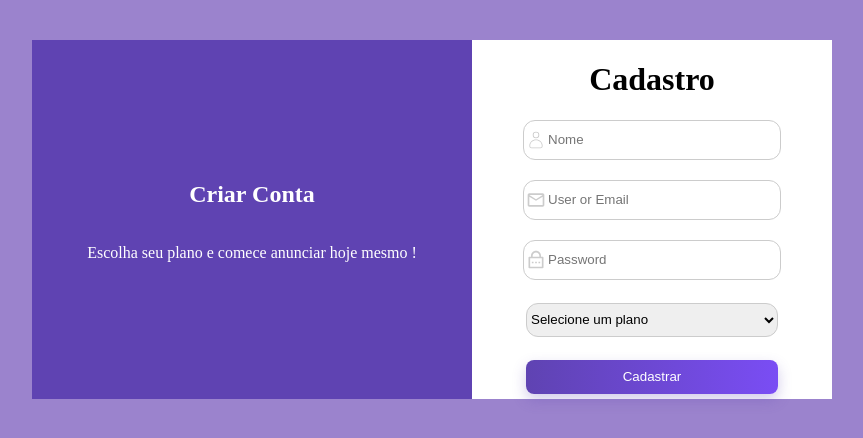
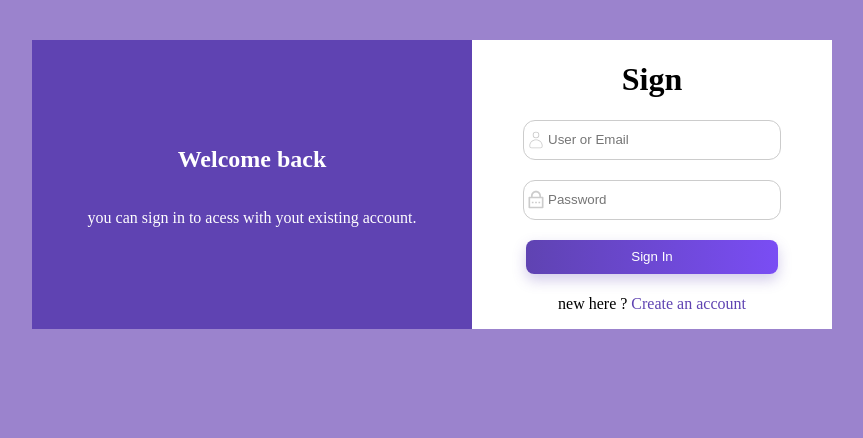
Before and after one commit to Desenvolvimento-WEB-FullStack/projeto_loja_react, a React (Vite) app: page / in a window 1280 px wide. Shown: the top 438 px of the page, without its empty margins (208-1071 px from the left). Built offline with nearby package versions, Linux system fonts and the light colour scheme.

Commit message:
adiciona requisicao de login

```diff
--- a/src/App.tsx
+++ b/src/App.tsx
@@ -3,27 +3,79 @@ import { RiLockPasswordLine } from "react-icons/ri";
 
 import "./App.css";
 
+import { useState } from "react";
+import Swal from "sweetalert2";
+
 function App() {
+  const [email, setEmail] = useState("");
+  const [password, setPassword] = useState("");
+
+  async function realizarLogin(event: React.SubmitEvent) {
+    try {
+      event.preventDefault();
+
+      const resposta = await fetch("http://localhost:3000/auth/login", {
+        method: "post",
+        body: JSON.stringify({
+          email: email,
+          password: password,
+        }),
+        headers: {
+          "Content-Type": "application/json",
+        },
+      });
+
+      if (resposta.ok === false) {
+        throw new Error();
+      }
+
+      Swal.fire({
+        icon: "info",
+        title: "Usuário encontrado",
+        text: "Seu usuário foi encontrado e vc já será redirecionado",
+      });
+    } catch {
+      Swal.fire({
+        icon: "error",
+        title: "Erro ao realizar login",
+        text: "deu ruim",
+      });
+    }
+  }
+
   return (
     <div className="container_telas_iniciais">
       <div className="container_esquerda_telas_iniciais">
         <h2>Welcome back</h2>
         <p>you can sign in to acess with yout existing account.</p>
       </div>
-      <div className="container_direita_telas_iniciais">
+      <form
+        onSubmit={realizarLogin}
+        className="container_direita_telas_iniciais"
+      >
         <h1>Sign</h1>
 
         <div className="container_input">
           <CiUser color="#CCC" size={20} />
-          <input placeholder="User or Email" />
+          <input
+            placeholder="User or Email"
+            value={email}
+            onChange={(e) => setEmail(e.target.value)}
+          />
         </div>
 
         <div className="container_input">
           <RiLockPasswordLine color="#CCC" size={20} />
-          <input placeholder="Password" />
+          <input
+            placeholder="Password"
+            value={password}
+            onChange={(e) => setPassword(e.target.value)}
+          />
         </div>
 
-        <button className="botao_telas_iniciais">Sign In</button>
+        <button type="submit" className="botao_telas_iniciais">
+          Sign In
+        </button>
 
         <p>
           new here ?{" "}
@@ -31,7 +83,7 @@ function App() {
             Create an account
           </a>
         </p>
-      </div>
+      </form>
     </div>
   );
 }
--- a/src/main.tsx
+++ b/src/main.tsx
@@ -8,6 +8,6 @@ import Contador from "./pages/Contador/Contador.tsx";
 
 createRoot(document.getElementById("root")!).render(
   <StrictMode>
-    <CriarConta />
+    <App />
   </StrictMode>,
 );
```
